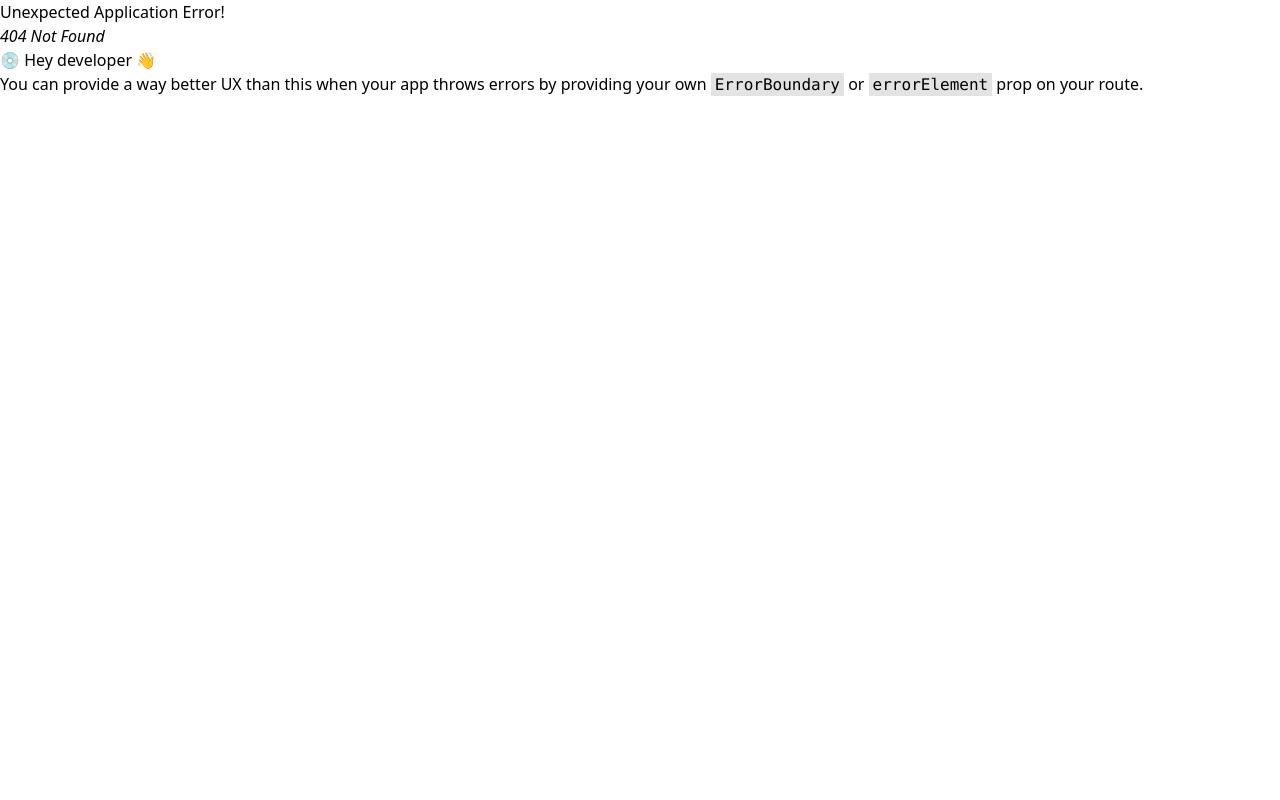
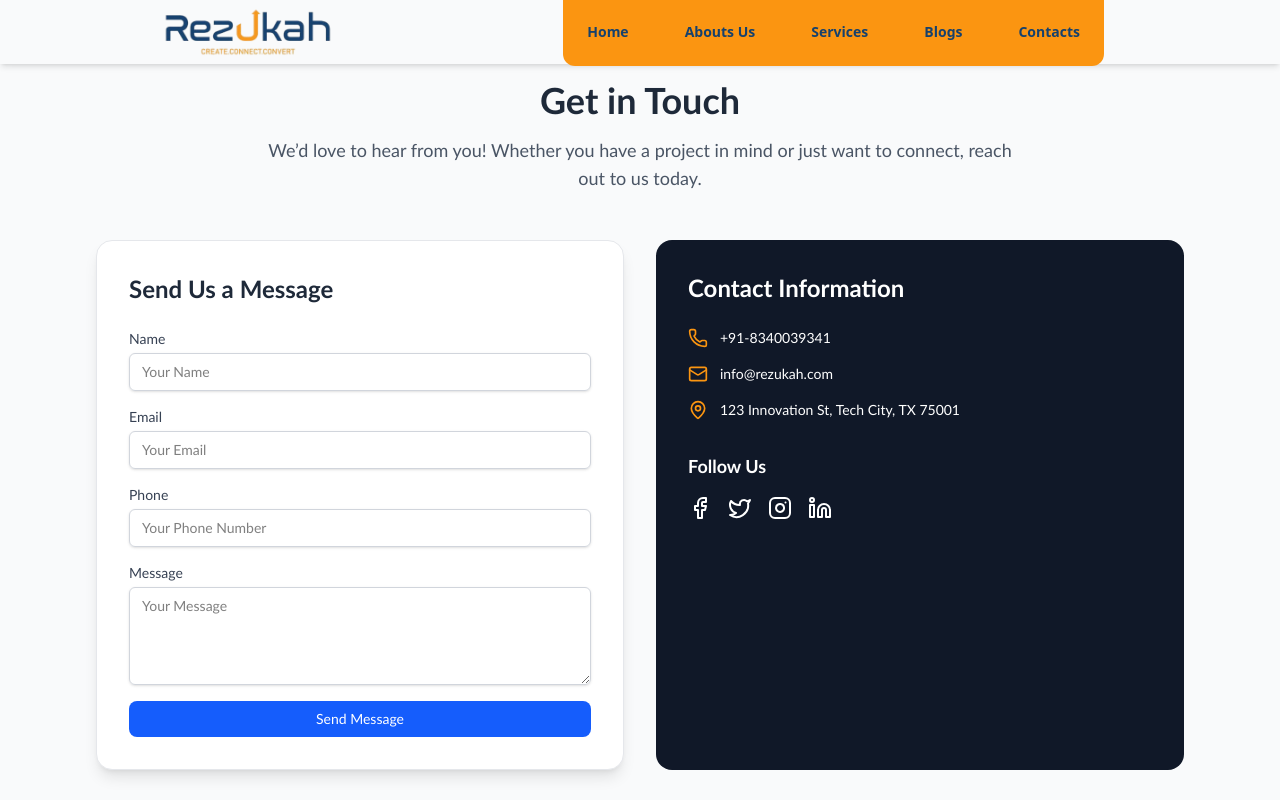
Before and after one commit to vinodmalla/rezukah, a React (Vite) app: page /contact in a window 1280 px wide. Before the commit this address had no page. Shown: the top 800 px of the page. Built offline with nearby package versions, Linux system fonts and the light colour scheme.

Commit message:
first commit

```diff
--- a/src/App.jsx
+++ b/src/App.jsx
@@ -14,6 +14,7 @@ import GraphicAndUIUXServices from './Component/GraphicAndUIUXServices'
 import ComplexBusinessApps from './Component/ComplexBusinessApps'
 import ScrollTop from './Component/ScrollTop'
 import Footer from './Component/Footer'
+import Contact from './Component/Contact'
 
 function App() {
 
@@ -63,6 +64,9 @@ export const approuter=createBrowserRouter([
       },{
         path:"/crm",
         element:<ComplexBusinessApps />
+      },{
+        path:"/contact",
+        element:<Contact />
       }
      ]
   }
--- /dev/null
+++ b/src/Component/Contact.jsx
@@ -0,0 +1,205 @@
+import React, { useState } from 'react';
+import { Link } from 'react-router-dom';
+import { Phone, Mail, MapPin, Facebook, Twitter, Instagram, Linkedin } from 'lucide-react';
+
+const Contact = () => {
+  const [formData, setFormData] = useState({
+    name: '',
+    email: '',
+    phone: '',
+    message: '',
+  });
+  const [formStatus, setFormStatus] = useState('');
+
+  const handleChange = (e) => {
+    setFormData({ ...formData, [e.target.name]: e.target.value });
+  };
+
+  const handleSubmit = (e) => {
+    e.preventDefault();
+    // Placeholder for form submission logic (e.g., API call)
+    setFormStatus('Message sent successfully!');
+    setFormData({ name: '', email: '', phone: '', message: '' });
+    setTimeout(() => setFormStatus(''), 3000);
+  };
+
+  return (
+    <section className="bg-gray-50 py-20 md:py-20 w-full">
+      <div className="max-w-6xl mx-auto px-4 md:px-8">
+        {/* Header */}
+        <div className="text-center mb-12">
+          <h1 className="text-3xl md:text-4xl font-bold text-gray-800 mb-4 font-calibri">
+            Get in Touch
+          </h1>
+          <p className="text-base md:text-lg text-gray-600 max-w-3xl mx-auto font-calibri">
+            We’d love to hear from you! Whether you have a project in mind or just want to connect, reach out to us today.
+          </p>
+        </div>
+
+        {/* Main Content */}
+        <div className="grid grid-cols-1 md:grid-cols-2 gap-8">
+          {/* Contact Form */}
+          <div className="bg-white p-6 md:p-8 rounded-2xl shadow-lg border border-gray-200">
+            <h2 className="text-2xl font-semibold text-gray-800 mb-6 font-calibri">
+              Send Us a Message
+            </h2>
+            <form onSubmit={handleSubmit} className="space-y-4" role="form" aria-label="Contact form">
+              <div>
+                <label htmlFor="name" className="block text-sm font-medium text-gray-700 font-calibri">
+                  Name
+                </label>
+                <input
+                  type="text"
+                  id="name"
+                  name="name"
+                  value={formData.name}
+                  onChange={handleChange}
+                  required
+                  className="mt-1 block w-full px-3 py-2 border border-gray-300 rounded-md shadow-sm focus:outline-none focus:ring-[#fb9511] focus:border-[#fb9511] text-sm font-calibri"
+                  placeholder="Your Name"
+                  aria-required="true"
+                />
+              </div>
+              <div>
+                <label htmlFor="email" className="block text-sm font-medium text-gray-700 font-calibri">
+                  Email
+                </label>
+                <input
+                  type="email"
+                  id="email"
+                  name="email"
+                  value={formData.email}
+                  onChange={handleChange}
+                  required
+                  className="mt-1 block w-full px-3 py-2 border border-gray-300 rounded-md shadow-sm focus:outline-none focus:ring-[#fb9511] focus:border-[#fb9511] text-sm font-calibri"
+                  placeholder="Your Email"
+                  aria-required="true"
+                />
+              </div>
+              <div>
+                <label htmlFor="phone" className="block text-sm font-medium text-gray-700 font-calibri">
+                  Phone
+                </label>
+                <input
+                  type="tel"
+                  id="phone"
+                  name="phone"
+                  value={formData.phone}
+                  onChange={handleChange}
+                  className="mt-1 block w-full px-3 py-2 border border-gray-300 rounded-md shadow-sm focus:outline-none focus:ring-[#fb9511] focus:border-[#fb9511] text-sm font-calibri"
+                  placeholder="Your Phone Number"
+                />
+              </div>
+              <div>
+                <label htmlFor="message" className="block text-sm font-medium text-gray-700 font-calibri">
+                  Message
+                </label>
+                <textarea
+                  id="message"
+                  name="message"
+                  value={formData.message}
+                  onChange={handleChange}
+                  required
+                  rows="4"
+                  className="mt-1 block w-full px-3 py-2 border border-gray-300 rounded-md shadow-sm focus:outline-none focus:ring-[#fb9511] focus:border-[#fb9511] text-sm font-calibri"
+                  placeholder="Your Message"
+                  aria-required="true"
+                ></textarea>
+              </div>
+              <button
+                type="submit"
+                className="w-full px-4 py-2 text-sm font-medium text-white bg-blue-600 rounded-lg hover:bg-blue-800 transition duration-300 font-calibri"
+                aria-label="Submit contact form"
+              >
+                Send Message
+              </button>
+              {formStatus && (
+                <p className="text-sm text-green-600 text-center font-calibri" role="alert">
+                  {formStatus}
+                </p>
+              )}
+            </form>
+          </div>
+
+          {/* Contact Info & Social Links */}
+          <div className="bg-gray-900 text-white  p-6 md:p-8 rounded-2xl">
+            <h2 className="text-2xl font-semibold mb-6 font-calibri">Contact Information</h2>
+            <ul className="space-y-4  text-sm font-calibri">
+              <li className="flex items-center space-x-3">
+                <Phone className="h-5 w-5 text-[#fb9511]" aria-hidden="true" />
+                <a
+                  href="tel:+918340039341"
+                  className="hover:text-[#fb9511] transition duration-300"
+                  aria-label="Call +918340039341"
+                >
+                 +91-8340039341
+                </a>
+              </li>
+              <li className="flex items-center space-x-3">
+                <Mail className="h-5 w-5 text-[#fb9511]" aria-hidden="true" />
+                <a
+                  href="mailto:info@rezukah.com"
+                  className="hover:text-[#fb9511] transition duration-300"
+                  aria-label="Send email to info@rezukah.com"
+                >
+                  info@rezukah.com
+                </a>
+              </li>
+              <li className="flex items-start space-x-3">
+                <MapPin className="h-5 w-5 text-[#fb9511]" aria-hidden="true" />
+                <span>123 Innovation St, Tech City, TX 75001</span>
+              </li>
+            </ul>
+            <h3 className="text-lg font-semibold mt-8 mb-4 font-calibri">Follow Us</h3>
+            <div className="flex gap-4">
+              <a
+                href="https://www.facebook.com"
+                target="_blank"
+                rel="noopener noreferrer"
+                className="hover:text-[#fb9511] transition duration-300"
+                aria-label="Visit our Facebook page"
+              >
+                <Facebook className="h-6 w-6" aria-hidden="true" />
+              </a>
+              <a
+                href="https://www.twitter.com"
+                target="_blank"
+                rel="noopener noreferrer"
+                className="hover:text-[#fb9511] transition duration-300"
+                aria-label="Visit our Twitter page"
+              >
+                <Twitter className="h-6 w-6" aria-hidden="true" />
+              </a>
+              <a
+                href="https://www.instagram.com"
+                target="_blank"
+                rel="noopener noreferrer"
+                className="hover:text-[#fb9511] transition duration-300"
+                aria-label="Visit our Instagram page"
+              >
+                <Instagram className="h-6 w-6" aria-hidden="true" />
+              </a>
+              <a
+                href="https://www.linkedin.com"
+                target="_blank"
+                rel="noopener noreferrer"
+                className="hover:text-[#fb9511] transition duration-300"
+                aria-label="Visit our LinkedIn page"
+              >
+                <Linkedin className="h-6 w-6" aria-hidden="true" />
+              </a>
+            </div>
+          </div>
+        </div>
+      </div>
+
+      <style jsx>{`
+        .font-calibri {
+          font-family: 'Calibri', sans-serif;
+        }
+      `}</style>
+    </section>
+  );
+};
+
+export default Contact;
--- a/src/Component/Footer.jsx
+++ b/src/Component/Footer.jsx
@@ -145,7 +145,7 @@ const Footer = () => {
               className="hover:text-[#fb9511] transition duration-300"
               aria-label="Call +918340039341"
             >
-              +918340039341
+              +91-8340039341
             </a>
           </p>
           <p className="flex items-center justify-center md:justify-start text-sm text-gray-300 mb-4 font-calibri">
--- a/src/Component/Header.jsx
+++ b/src/Component/Header.jsx
@@ -21,7 +21,7 @@ export default function Header() {
                 <li onClick={()=>setisOpen(false)} className='py-2 px-2 active:underline md:hover:bg-[#15416d] md:hover:rounded-md md:hover:text-white md:hover:cursor-pointer'><Link to="/about">Abouts Us</Link></li>
                 <li onClick={()=>setisOpen(false)} className='py-2 px-2 active:underline md:hover:bg-[#15416d] md:hover:rounded-md md:hover:text-white md:hover:cursor-pointer'><Link to="/services">Services</Link></li>
                 <li onClick={()=>setisOpen(false)} className='py-2 px-2 active:underline md:hover:bg-[#15416d] md:hover:rounded-md md:hover:text-white md:hover:cursor-pointer'>Blogs</li>
-                <li onClick={()=>setisOpen(false)} className='py-2 px-2 active:underline md:hover:bg-[#15416d] md:hover:rounded-md md:hover:text-white md:hover:cursor-pointer'>Contacts</li>
+                <li onClick={()=>setisOpen(false)} className='py-2 px-2 active:underline md:hover:bg-[#15416d] md:hover:rounded-md md:hover:text-white md:hover:cursor-pointer'><Link to="/contact">Contacts</Link></li>
             </ul>
             </nav>
 
```
